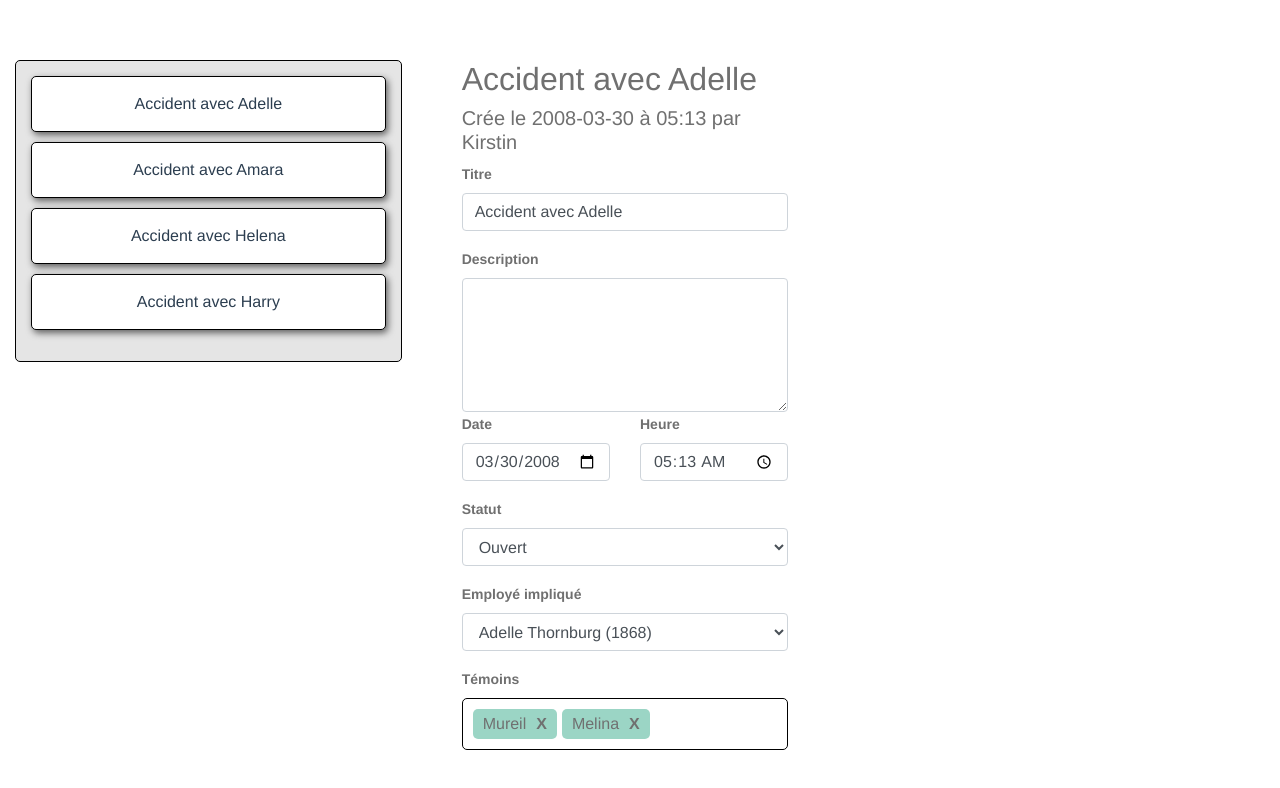
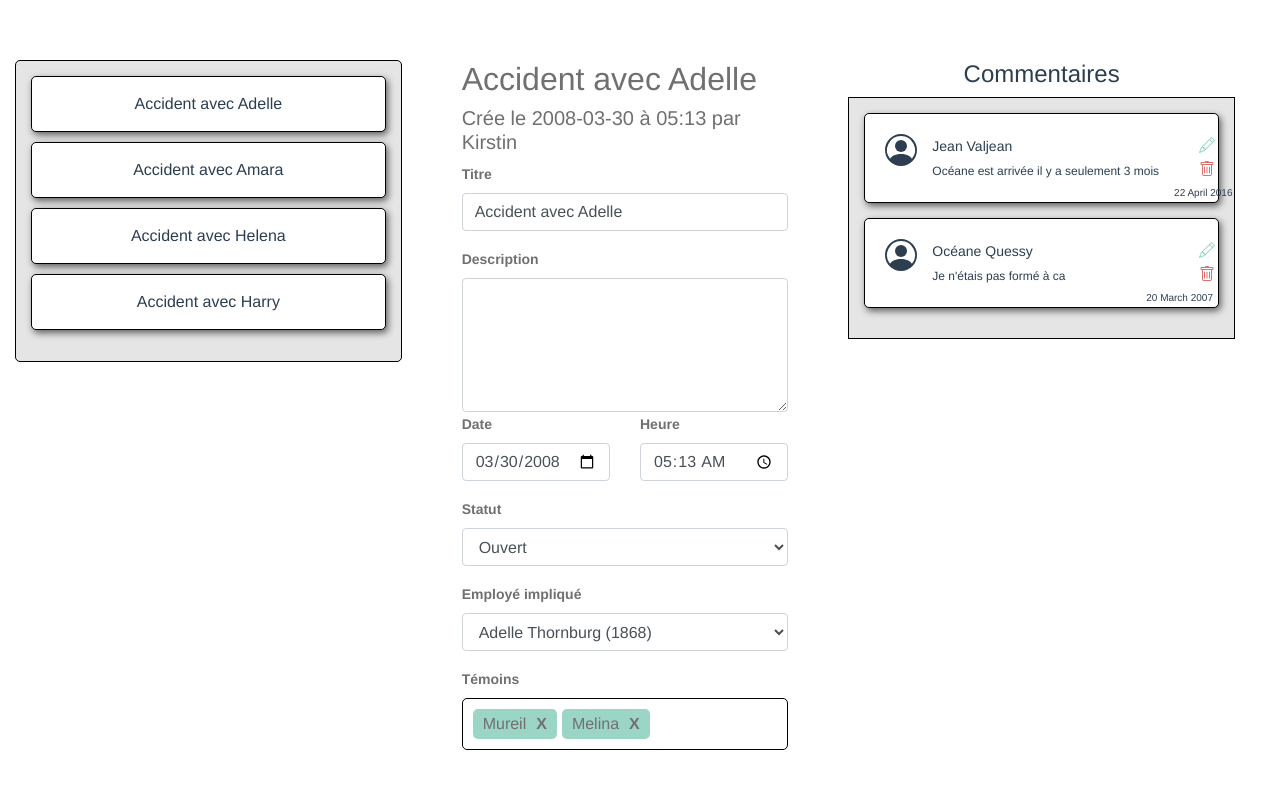
Before and after one commit to Guibibi/conformit, a Vue app: page / in a window 1280 px wide. Shown: the top 788 px of the page. Built offline with nearby package versions, Linux system fonts and the light colour scheme.

Commit message:
Added comment styling

```diff
--- a/src/App.vue
+++ b/src/App.vue
@@ -2,12 +2,14 @@
 	<div id="app">
 		<div class="container-fluid row">
 			<div class="events col-md-4">
-				<events-list :events="eventsList" @selected="selectedEvent"></events-list>
+				<Events-list :events="eventsList" @selected="selectedEvent"></Events-list>
 			</div>
 			<div class="accident col-md-4">
-				<accident :event="event"></accident>
+				<Accident :event="event"></Accident>
 			</div>
-			<div class="comments col-md-4"></div>
+			<div class="comments col-md-4">
+				<Comment :comments="comments"></Comment>
+			</div>
 		</div>
 	</div>
 </template>
@@ -15,13 +17,15 @@
 <script>
 import EventsList from './components/EventList.vue';
 import Accident from './components/Accident';
-import { events } from './assets/data';
+import Comment from './components/Comments';
+import { events, GetEventComments } from './assets/data';
 
 export default {
 	name: 'App',
 	components: {
 		EventsList,
-		Accident
+		Accident,
+		Comment
 	},
 	data() {
 		return {
@@ -33,6 +37,7 @@ export default {
 	methods: {
 		selectedEvent(event) {
 			this.event = event;
+			this.comments = GetEventComments(event.id);
 		}
 	},
 	created() {
--- a/src/components/Comments.vue
+++ b/src/components/Comments.vue
@@ -1,15 +1,29 @@
 <template lang="html">
-	<div class="comment">
+	<div>
 		<h4>Commentaires</h4>
-		<div v-for="comment in comments" :key="comment" class="comment__card">
-			{{ comment.author }}
-			{{ comment.creationDate }}
-			{{ comment.content }}
+		<div class="comment">
+			<div v-for="comment in comments" :key="comment" class="comment__card">
+				<div class="d-flex">
+					<b-icon-person-circle class="comment__picture" font-scale="2"></b-icon-person-circle>
+					<div class="comment__info">
+						<span class="comment__author">{{ comment.author }}</span>
+						<br />
+						<span class="comment__content">{{ comment.content }}</span>
+					</div>
+				</div>
+				<span class="comment__date">{{ formatDate(comment.creationDate) }}</span>
+				<div class="comment__actions">
+					<b-icon-pencil class="comment__edit"></b-icon-pencil>
+					<br />
+					<b-icon-trash class="comment__delete"></b-icon-trash>
+				</div>
+			</div>
 		</div>
 	</div>
 </template>
 
 <script lang="js">
+  import moment from 'moment';
 
   export default  {
     name: 'comment',
@@ -23,7 +37,10 @@
       }
     },
     methods: {
-
+      formatDate(date){
+        moment.locale('fr')
+        return moment(String(date)).format('DD MMMM YYYY');
+      }
     },
     computed: {
 
@@ -36,5 +53,61 @@
 	background-color: #e5e5e5;
 	border: 1px solid black;
 	padding: 15px;
+
+	&__card {
+		border: 1px solid black;
+		border-radius: 5px;
+		background-color: #fff;
+		display: flex;
+		align-items: center;
+		justify-content: space-between;
+		margin-bottom: 15px;
+		box-shadow: 2px 3px 7px 0px #5f5f5f;
+		padding: 20px;
+	}
+
+	&__info {
+		text-align: left;
+	}
+
+	&__picture {
+		margin-right: 15px;
+	}
+
+	&__author {
+		margin-bottom: 0px;
+		font-size: 14px;
+	}
+
+	&__content {
+		font-size: 12px;
+		white-space: nowrap;
+	}
+
+	&__date {
+		font-size: 10px;
+		white-space: nowrap;
+		justify-self: flex-end;
+		align-self: flex-end;
+		position: relative;
+		top: 18px;
+		left: 15px;
+	}
+
+	&__actions {
+		white-space: nowrap;
+		right: 35px;
+		position: absolute;
+	}
+
+	&__edit {
+		color: #99d5c6;
+		cursor: pointer;
+	}
+
+	&__delete {
+		color: #d77270;
+		cursor: pointer;
+	}
 }
 </style>
--- a/src/components/EventList.vue
+++ b/src/components/EventList.vue
@@ -54,8 +54,6 @@ export default {
 	margin-bottom: 10px;
 	background: white;
 	box-shadow: 2px 3px 7px 0px #5f5f5f;
-	&__title {
-	}
 }
 
 .active {
```
Also changed, not shown: src/components/Comments.Vue (deleted).
